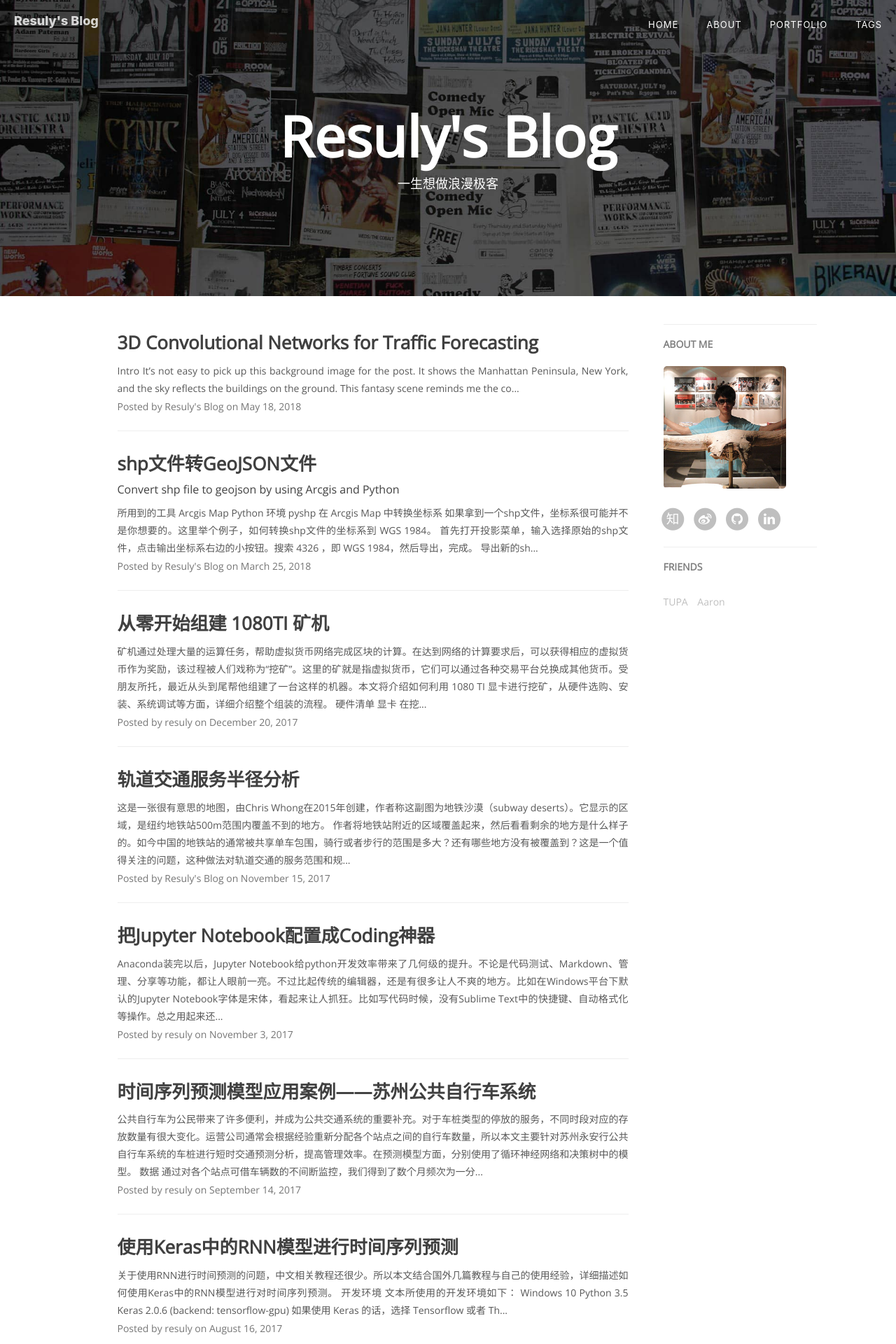
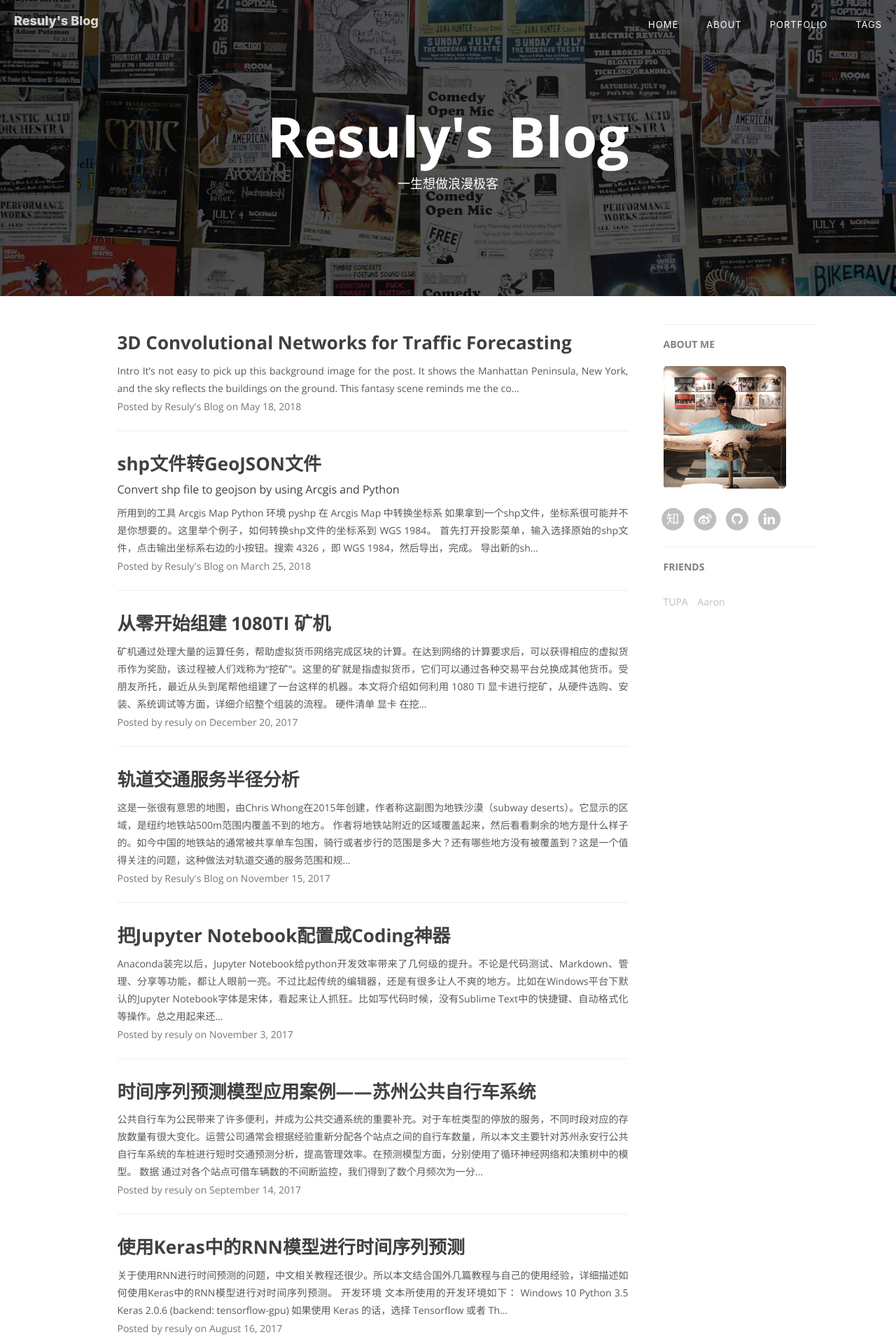
Before and after one commit to resuly/resuly.github.io, a Jekyll site: the page built from index.html, in a window 1280 px wide. Shown: the top 1920 px of the page at 70% size. Built offline with Jekyll 4.4.1, drawn with Linux system fonts in a browser that asks for light colours; nearby versions of some CDN libraries; the list of posts is cut into pages by our own code; comment, search, counter and statistics services are not loaded.

Commit message:
Font bold

```diff
--- a/_includes/head.html
+++ b/_includes/head.html
@@ -28,7 +28,7 @@
 
     <!-- Custom Fonts -->
     <link href="http://cdn.staticfile.org/font-awesome/4.6.3/css/font-awesome.min.css" rel="stylesheet" type="text/css">
-    <link href="https://fonts.googleapis.com/css?family=Open+Sans" rel="stylesheet">
+    <link href="https://fonts.googleapis.com/css?family=Open+Sans:400,700" rel="stylesheet">
 
     <!-- HTML5 Shim and Respond.js IE8 support of HTML5 elements and media queries -->
     <!-- WARNING: Respond.js doesn't work if you view the page via file:// -->
```
